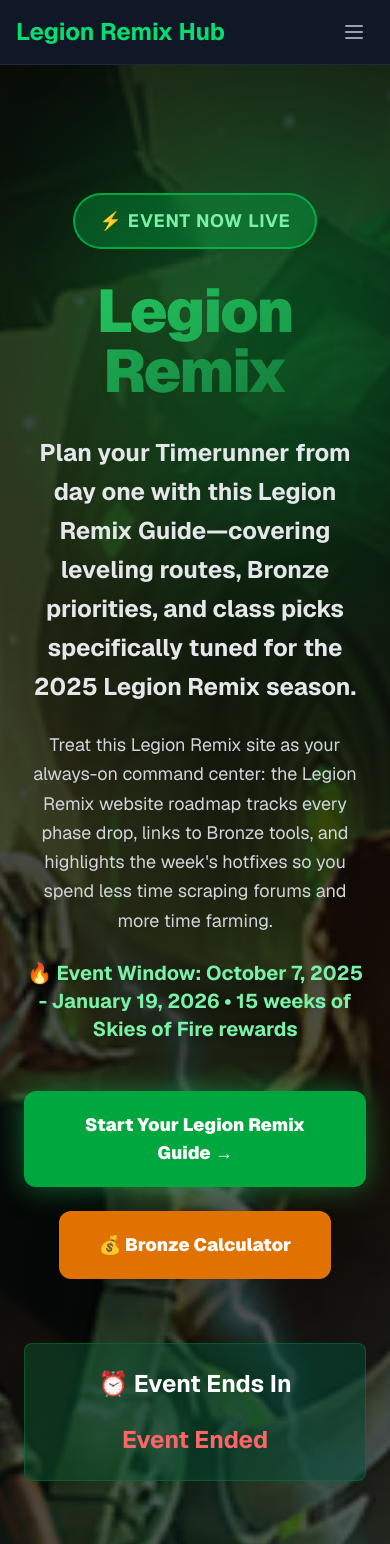
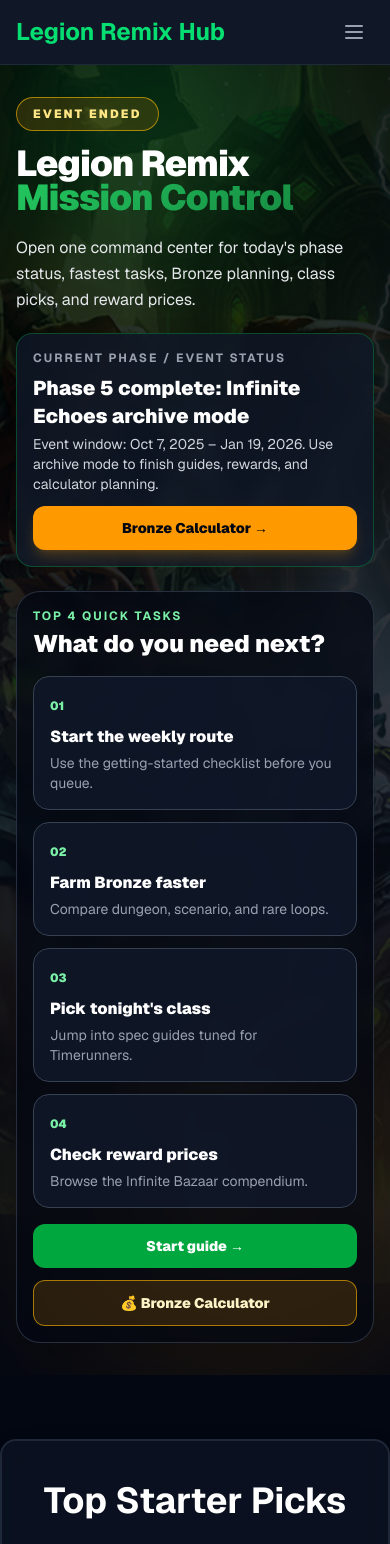
Before and after one commit to mengjian-github/legion-remix-hub, a Next.js app: page / in a window 390 px wide. Shown: the top 1544 px of the page. Built offline with nearby package versions, Linux system fonts and the light colour scheme.

Commit message:
feat: redesign mission control landing

```diff
--- a/app/calculator/page.tsx
+++ b/app/calculator/page.tsx
@@ -1,6 +1,7 @@
 'use client';
 
 import { useEffect, useMemo, useState } from 'react';
+import { trackEvent } from '@/lib/analytics';
 import dynamic from 'next/dynamic';
 import { bronzeEntries } from '@/data/rewards';
 import { farmingMethods } from '@/data/dungeons';
@@ -34,13 +35,48 @@ export default function CalculatorPage() {
   const [filter, setFilter] = useState<string>('all');
   const [searchTerm, setSearchTerm] = useState('');
   const toggleReward = (rewardId: string) => {
+    const reward = bronzeEntries.find(item => item.id === rewardId);
     const newSelected = new Set(selectedRewards);
+    const action = newSelected.has(rewardId) ? 'remove' : 'add';
     if (newSelected.has(rewardId)) {
       newSelected.delete(rewardId);
     } else {
       newSelected.add(rewardId);
     }
     setSelectedRewards(newSelected);
+    trackEvent('reward_select', {
+      reward_id: rewardId,
+      reward_name: reward?.name ?? rewardId,
+      reward_type: reward?.type ?? 'unknown',
+      action,
+      selected_count: newSelected.size,
+    });
+  };
+
+  const handleSearchChange = (value: string) => {
+    setSearchTerm(value);
+    if (value.trim().length >= 2) {
+      trackEvent('calculator_search', { query: value.trim().slice(0, 80), result_scope: filter });
+    }
+  };
+
+  const handleShareClick = async () => {
+    const shareText = `Legion Remix wishlist: ${selectedRewards.size} rewards, ${totalBronze.toLocaleString()} Bronze, ${estimatedTime.toFixed(1)}h at top farm speed.`;
+    trackEvent('export/share_click', {
+      page: 'calculator',
+      selected_count: selectedRewards.size,
+      total_bronze: totalBronze,
+    });
+
+    try {
+      if (navigator.share) {
+        await navigator.share({ title: 'Legion Remix Bronze Calculator', text: shareText, url: window.location.href });
+      } else {
+        await navigator.clipboard.writeText(shareText);
+      }
+    } catch {
+      // User cancelled native share or clipboard was unavailable; analytics has already recorded intent.
+    }
   };
 
   const totalBronze = useMemo(() => {
@@ -57,6 +93,14 @@ export default function CalculatorPage() {
     return hours;
   }, [totalBronze]);
   const faqSchema = useMemo(() => createFAQSchema(calculatorFaq), []);
+
+  useEffect(() => {
+    trackEvent('wishlist_total_changed', {
+      selected_count: selectedRewards.size,
+      total_bronze: totalBronze,
+      estimated_hours: Number(estimatedTime.toFixed(2)),
+    });
+  }, [selectedRewards.size, totalBronze, estimatedTime]);
 
   const referenceHighlights = [
     {
@@ -76,87 +120,58 @@ export default function CalculatorPage() {
   const RewardsList = dynamic(() => import('@/components/calculator/RewardsList'), { ssr: false });
 
   return (
-    <div className="min-h-screen bg-gray-950 py-12 px-4">
+    <div className="min-h-screen overflow-x-hidden bg-gray-950 py-6 sm:py-12 px-4">
       <JsonLd data={faqSchema} />
       <div className="max-w-7xl mx-auto">
-        <div className="mb-8">
-          <h1 className="text-4xl font-bold text-white mb-4">Legion Remix Bronze Calculator</h1>
-          <p className="text-gray-400">
-            Use the Legion Remix bronze calculator to select the rewards you want from the Infinite Bazaar and see how much Bronze the run will cost. Prices mirror the rewards compendium while the farming blueprint feeds the hourly estimates, so this Legion Remix calculator stays grounded in real event data.
+        <div className="mb-4">
+          <p className="mb-2 text-xs font-black uppercase tracking-[0.16em] text-amber-300">Bronze tool first</p>
+          <h1 className="text-3xl sm:text-4xl font-bold text-white mb-2">Legion Remix Bronze Calculator</h1>
+          <p className="text-sm sm:text-base text-gray-300 max-w-3xl">
+            Search 313 rewards, tap categories, and build a wishlist before you read the full planning notes.
           </p>
-          <p className="text-gray-400 mt-3">
-            This Legion Remix calculator also speaks directly to anyone searching for a Legion Remix rewards tracker or shareable planner. Toggle categories, export totals, and keep guildmates aligned on every Bronze purchase before the next Turbo Boost reset.
-          </p>
-          <div className="mt-4 bg-gray-900/60 border border-green-700/40 rounded-xl p-5">
-            <h2 className="text-lg font-semibold text-emerald-200 mb-2">Bronze Calculator Highlights</h2>
-            <ul className="list-disc list-inside text-sm text-gray-200 space-y-2">
-              <li>
-                Plan smarter farm routes by keeping the Legion Remix bronze calculator open while you compare trinkets, transmogs, and class mount wishlists.
-              </li>
-              <li>
-                Replace clunky spreadsheets—this Bronze budget planner pairs costs with farming hours so you always know which grind finishes first.
-              </li>
-              <li>
-                Share snapshots with friends; the streamlined Legion Remix calculator view keeps everyone working toward the same Bronze goals.
-              </li>
-            </ul>
-          </div>
-          <p className="text-sm text-gray-400 mt-3">
-            Quick note: some players search for “Legion Remix calculator 10” or “calculator10” — this is the same bronze calculator. Use the presets below to budget ten priority rewards quickly.
-          </p>
-          <div className="mt-4 rounded-xl border border-emerald-500/40 bg-emerald-500/10 p-5">
-            <h2 className="text-lg font-semibold text-emerald-200 mb-2">Why the Legion Remix bronze calculator matters</h2>
-            <p className="text-sm text-gray-200">
-              Search spikes for “Legion Remix bronze calculator”, “Legion Remix bronze tracker”, and “Legion Remix rewards tracker”
-              underline how often Timerunners need a single dashboard. Keep this tab open while you route keystones, price
-              out Violet Spellwing, or double-check Infinite Echoes housing decor so every Bronze investment stays deliberate.
-            </p>
+        </div>
+
+        <div className="lg:hidden sticky top-2 z-20 mb-4 rounded-2xl border border-green-700/50 bg-gray-950/95 p-3 shadow-2xl backdrop-blur">
+          <div className="grid grid-cols-3 gap-2 text-center">
+            <div>
+              <div className="text-[11px] uppercase tracking-wide text-gray-400">Items</div>
+              <div className="text-lg font-black text-white">{selectedRewards.size}</div>
+            </div>
+            <div>
+              <div className="text-[11px] uppercase tracking-wide text-gray-400">Total Bronze</div>
+              <div className="text-lg font-black text-yellow-400">{totalBronze.toLocaleString()}</div>
+            </div>
+            <div>
+              <div className="text-[11px] uppercase tracking-wide text-gray-400">Farm Time</div>
+              <div className="text-lg font-black text-green-300">{totalBronze > 0 ? `${estimatedTime.toFixed(1)}h` : '0h'}</div>
+            </div>
           </div>
         </div>
 
-        <div className="mb-8 grid lg:grid-cols-3 gap-6">
-          <div className="lg:col-span-2 bg-gray-800 border border-gray-700 rounded-lg p-6">
-            <h2 className="text-xl font-semibold text-white mb-3">How to Use the Calculator</h2>
-            <ol className="list-decimal list-inside text-sm text-gray-300 space-y-2">
-              <li>Filter or search for the cosmetics you want, then tick the checkbox to add them to your Legion Remix bronze calculator wishlist.</li>
-              <li>Keep the panel on the right open while you experiment—watch how the Legion Remix calculator updates Bronze totals alongside farm hours.</li>
-              <li>Share your plan by screenshotting the calculator summary or keeping the tab open as you run dungeons.</li>
-            </ol>
-          </div>
-          <div className="bg-gray-800 border border-amber-700/50 rounded-lg p-6">
-            <h3 className="text-lg font-semibold text-amber-300 mb-3">Preset Ideas</h3>
-            <p className="text-sm text-gray-300 mb-3">
-              Drop these sets straight into the Legion Remix bronze calculator and adjust totals for your roster.
-            </p>
-            <ul className="text-sm text-gray-300 space-y-2">
-              <li>Grab every class mount for an alt army.</li>
-              <li>Plan zone achievements with the Illusion and pet rewards.</li>
-              <li>Track big-ticket weapons like Violet Spellwing and Corrupted Shalamayne.</li>
-            </ul>
-          </div>
-        </div>
-
-        <div className="grid lg:grid-cols-3 gap-8">
+        <div className="grid min-w-0 lg:grid-cols-3 gap-5 lg:gap-8">
           {/* Main Content */}
-          <div className="lg:col-span-2 space-y-6">
+          <div className="min-w-0 lg:col-span-2 space-y-3 sm:space-y-6">
             {/* Filters */}
-            <div className="bg-gray-800 border border-gray-700 rounded-lg p-6">
-              <div className="flex flex-col md:flex-row gap-4">
+            <div className="min-w-0 bg-gray-800 border border-gray-700 rounded-lg p-3 sm:p-6">
+              <div className="flex flex-col gap-3">
                 <div className="flex-1">
                   <input
                     type="text"
                     placeholder="Search rewards..."
                     value={searchTerm}
-                    onChange={(e) => setSearchTerm(e.target.value)}
+                    onChange={(e) => handleSearchChange(e.target.value)}
                     className="w-full px-4 py-2 bg-gray-700 border border-gray-600 rounded-md text-white placeholder-gray-400 focus:outline-none focus:border-green-500"
                   />
                 </div>
-                <div className="flex gap-2 flex-wrap">
+                <div className="-mx-1 flex gap-2 overflow-x-auto px-1 pb-1">
                   {calculatorTypes.map((type) => (
                     <button
                       key={type}
-                      onClick={() => setFilter(type)}
-                      className={`px-4 py-2 rounded-md font-medium transition-colors ${
+                      onClick={() => {
+                        setFilter(type);
+                        trackEvent('calculator_filter_click', { filter: type });
+                      }}
+                      className={`min-h-10 shrink-0 px-4 py-2 rounded-md font-medium transition-colors ${
                         filter === type
                           ? 'bg-green-600 text-white'
                           : 'bg-gray-700 text-gray-300 hover:bg-gray-600'
@@ -224,6 +239,12 @@ export default function CalculatorPage() {
                       >
                         Clear All
                       </button>
+                      <button
+                        onClick={handleShareClick}
+                        className="w-full mt-2 px-4 py-2 bg-amber-600 hover:bg-amber-500 text-white rounded-md font-medium transition-colors"
+                      >
+                        Copy / Share Summary
+                      </button>
                     </>
                   )}
                 </div>
@@ -240,6 +261,7 @@ export default function CalculatorPage() {
                     onClick={() => {
                       const mountIds = bronzeEntries.filter(r => r.type === 'mount').map(r => r.id);
                       setSelectedRewards(new Set(mountIds));
+                      trackEvent('wishlist_total_changed', { preset: 'all_mounts', selected_count: mountIds.length });
                     }}
                     className="w-full px-4 py-2 bg-gray-700 hover:bg-gray-600 text-white rounded-md text-sm transition-colors"
                   >
@@ -249,6 +271,7 @@ export default function CalculatorPage() {
                     onClick={() => {
                       const petIds = bronzeEntries.filter(r => r.type === 'pet').map(r => r.id);
                       setSelectedRewards(new Set(petIds));
+                      trackEvent('wishlist_total_changed', { preset: 'all_pets', selected_count: petIds.length });
                     }}
                     className="w-full px-4 py-2 bg-gray-700 hover:bg-gray-600 text-white rounded-md text-sm transition-colors"
                   >
@@ -258,6 +281,7 @@ export default function CalculatorPage() {
                     onClick={() => {
                       const housingIds = bronzeEntries.filter(r => r.category === 'housing').map(r => r.id);
                       setSelectedRewards(new Set(housingIds));
+                      trackEvent('wishlist_total_changed', { preset: 'housing_decor', selected_count: housingIds.length });
                     }}
                     className="w-full px-4 py-2 bg-gray-700 hover:bg-gray-600 text-white rounded-md text-sm transition-colors"
                   >
@@ -267,6 +291,7 @@ export default function CalculatorPage() {
                     onClick={() => {
                       const allIds = bronzeEntries.map(r => r.id);
                       setSelectedRewards(new Set(allIds));
+                      trackEvent('wishlist_total_changed', { preset: 'everything', selected_count: allIds.length });
                     }}
                     className="w-full px-4 py-2 bg-gray-700 hover:bg-gray-600 text-white rounded-md text-sm transition-colors"
                   >
@@ -275,6 +300,28 @@ export default function CalculatorPage() {
                 </div>
               </div>
             </div>
+          </div>
+        </div>
+
+        <div className="mt-12 grid lg:grid-cols-3 gap-6">
+          <div className="lg:col-span-2 bg-gray-900/60 border border-green-700/40 rounded-lg p-5 sm:p-6">
+            <h2 className="text-xl font-semibold text-emerald-200 mb-2">Bronze Calculator Highlights</h2>
+            <p className="text-sm text-gray-300 mb-3">
+              Use the Legion Remix bronze calculator to select the rewards you want from the Infinite Bazaar and see how much Bronze the run will cost. Prices mirror the rewards compendium while the farming blueprint feeds hourly estimates.
+            </p>
+            <ul className="list-disc list-inside text-sm text-gray-300 space-y-2">
+              <li>Plan smarter farm routes while comparing trinkets, transmogs, mounts, toys, and class-set wishlists.</li>
+              <li>Replace spreadsheets with a Bronze budget planner that pairs costs with farming hours.</li>
+              <li>Players searching for “Legion Remix calculator 10” or “calculator10” can use presets to budget priority rewards quickly.</li>
+            </ul>
+          </div>
+          <div className="bg-gray-900/60 border border-amber-700/40 rounded-lg p-5 sm:p-6">
+            <h2 className="text-xl font-semibold text-amber-200 mb-2">How to use it</h2>
+            <ol className="list-decimal list-inside text-sm text-gray-300 space-y-2">
+              <li>Search rewards or tap a category.</li>
+              <li>Select items to update total Bronze and farm time.</li>
+              <li>Copy/share the summary for your guild plan.</li>
+            </ol>
           </div>
         </div>
 
--- a/app/page.tsx
+++ b/app/page.tsx
@@ -24,6 +24,39 @@ export const metadata: Metadata = {
 
 export default function Home() {
   const currentPhase = getCurrentPhase();
+  const eventStatus = currentPhase ? 'Event now live' : 'Event ended';
+  const eventStatusTone = currentPhase ? 'text-green-300 border-green-400/60 bg-green-500/15' : 'text-amber-200 border-amber-400/60 bg-amber-500/15';
+  const phaseLabel = currentPhase ? currentPhase.name : 'Phase 5 complete: Infinite Echoes archive mode';
+  const quickTasks = [
+    {
+      title: 'Start the weekly route',
+      detail: 'Use the getting-started checklist before you queue.',
+      href: '/guides/getting-started',
+      event: 'quick_task_click',
+      task: 'weekly_route',
+    },
+    {
+      title: 'Farm Bronze faster',
+      detail: 'Compare dungeon, scenario, and rare loops.',
+      href: '/guides/bronze-farming',
+      event: 'quick_task_click',
+      task: 'bronze_farming',
+    },
+    {
+      title: "Pick tonight's class",
+      detail: 'Jump into spec guides tuned for Timerunners.',
+      href: '/classes',
+      event: 'quick_task_click',
+      task: 'class_picker',
+    },
+    {
+      title: 'Check reward prices',
+      detail: 'Browse the Infinite Bazaar compendium.',
+      href: '/rewards',
+      event: 'quick_task_click',
+      task: 'reward_prices',
+    },
+  ];
 
   const mainGuideDirectory = [
     { label: 'Legion Remix Guide for Infinite Knowledge farming', href: '/guides/infinite-knowledge' },
@@ -129,71 +162,109 @@ export default function Home() {
   return (
     <div className="min-h-screen bg-gray-950">
       {/* Hero Section */}
-      <section className="relative py-32 md:py-40 px-6 overflow-hidden min-h-[90vh] flex items-center">
-        {/* Background Image */}
+      <section className="relative px-4 py-8 sm:px-6 md:py-12 overflow-hidden min-h-[calc(100vh-5rem)] flex items-center">
         <div className="absolute inset-0 z-0">
           <Image
             src={legionImages.heroBanner}
-            alt="Legion Remix: Skies of Fire"
+            alt="Legion Remix command center background"
             fill
             sizes="100vw"
             priority
             className="object-cover scale-105"
           />
-          {/* Dark overlay for better text readability */}
-          <div className="absolute inset-0 bg-gradient-to-b from-black/80 via-black/60 to-gray-950"></div>
+          <div className="absolute inset-0 bg-gradient-to-b from-black/85 via-gray-950/80 to-gray-950"></div>
         </div>
 
-        {/* Decorative fel glow effects - Enhanced */}
-        <div className="absolute inset-0 z-0 opacity-40">
-          <div className="absolute top-20 left-20 w-96 h-96 bg-green-500 rounded-full blur-[120px] animate-pulse-slow"></div>
-          <div className="absolute bottom-20 right-20 w-[500px] h-[500px] bg-emerald-600 rounded-full blur-[140px] animate-pulse-slower"></div>
-          <div className="absolute top-1/2 left-1/2 transform -translate-x-1/2 -translate-y-1/2 w-[600px] h-[600px] bg-green-700 rounded-full blur-[160px] animate-pulse-slowest"></div>
+        <div className="absolute inset-0 z-0 opacity-30">
+          <div className="absolute -top-16 left-6 h-64 w-64 rounded-full bg-green-500 blur-[100px]"></div>
+          <div className="absolute bottom-12 right-0 h-72 w-72 rounded-full bg-amber-500 blur-[120px]"></div>
         </div>
 
         <div className="max-w-7xl mx-auto relative z-10 w-full">
-          <div className="text-center mb-16">
-            <div className="inline-block mb-8 px-6 py-3 bg-green-500/30 border-2 border-green-500/70 rounded-full backdrop-blur-sm">
-              <span className="text-green-300 font-bold text-lg tracking-wider">⚡ EVENT NOW LIVE</span>
+          <div className="grid gap-6 lg:grid-cols-[1.05fr_0.95fr] lg:items-center">
+            <div>
+              <div className={`mb-4 inline-flex items-center rounded-full border px-4 py-2 text-xs font-black uppercase tracking-[0.18em] ${eventStatusTone}`}>
+                {eventStatus}
               </div>
-            <h1 className="text-6xl md:text-8xl lg:text-9xl font-black text-white mb-8 tracking-tight leading-none">
-              <span className="text-gradient-fel drop-shadow-2xl">Legion Remix</span>
+              <h1 className="text-4xl sm:text-5xl md:text-7xl font-black text-white tracking-tight leading-[0.95]">
+                Legion Remix
+                <span className="block text-gradient-fel">Mission Control</span>
               </h1>
-            <p className="text-2xl md:text-3xl lg:text-4xl text-gray-200 mb-6 font-bold max-w-5xl mx-auto leading-relaxed">
-              Plan your Timerunner from day one with this Legion Remix Guide—covering leveling routes, Bronze priorities, and class picks specifically tuned for the 2025 Legion Remix season.
+              <p className="mt-5 max-w-2xl text-base sm:text-lg md:text-xl text-gray-200 leading-relaxed">
+                Open one command center for today&apos;s phase status, fastest tasks, Bronze planning, class picks, and reward prices.
               </p>
-            <p className="text-lg md:text-xl text-gray-300 mb-6 max-w-4xl mx-auto leading-relaxed">
-              Treat this Legion Remix site as your always-on command center: the Legion Remix website roadmap tracks every phase drop, links to Bronze tools, and highlights the week&apos;s hotfixes so you spend less time scraping forums and more time farming.
-            </p>
-            <p className="text-xl md:text-2xl text-green-300 font-bold mb-12 drop-shadow-lg">
-              🔥 Event Window: October 7, 2025 - January 19, 2026 • 15 weeks of Skies of Fire rewards
-            </p>
-            <div className="flex flex-wrap justify-center gap-6 mb-12">
+
+              <div className="mt-5 rounded-2xl border border-green-500/30 bg-gray-900/80 p-4 shadow-2xl backdrop-blur">
+                <p className="text-xs font-bold uppercase tracking-[0.16em] text-gray-400">Current Phase / Event Status</p>
+                <div className="mt-2 flex flex-col gap-3 sm:flex-row sm:items-center sm:justify-between">
+                  <div>
+                    <p className="text-xl font-black text-white">{phaseLabel}</p>
+                    <p className="mt-1 text-sm text-gray-300">Event window: Oct 7, 2025 – Jan 19, 2026. Use archive mode to finish guides, rewards, and calculator planning.</p>
+                  </div>
+                  <Link
+                    href="/calculator"
+                    data-track-event="calculator_cta_click"
+                    data-track-prop-page="home"
+                    data-track-prop-location="status_card"
+                    className="inline-flex min-h-11 shrink-0 items-center justify-center rounded-xl bg-amber-500 px-5 py-3 text-sm font-black text-gray-950 shadow-lg shadow-amber-500/20 transition hover:bg-amber-400"
+                  >
+                    Bronze Calculator →
+                  </Link>
+                </div>
+              </div>
+            </div>
+
+            <div className="rounded-3xl border border-gray-700/70 bg-gray-950/75 p-4 shadow-2xl backdrop-blur md:p-6">
+              <div className="mb-4 flex items-center justify-between gap-3">
+                <div>
+                  <p className="text-xs font-bold uppercase tracking-[0.16em] text-green-300">Top 4 quick tasks</p>
+                  <h2 className="mt-1 text-2xl font-black text-white">What do you need next?</h2>
+                </div>
+                <span className="hidden rounded-full border border-amber-400/40 bg-amber-500/10 px-3 py-1 text-xs font-bold text-amber-200 sm:inline">313 rewards tracked</span>
+              </div>
+
+              <div className="grid grid-cols-1 gap-3 sm:grid-cols-2">
+                {quickTasks.map((task, index) => (
+                  <Link
+                    key={task.title}
+                    href={task.href}
+                    data-track-event={task.event}
+                    data-track-prop-page="home"
+                    data-track-prop-location="hero_quick_tasks"
+                    data-track-prop-task={task.task}
+                    className="group rounded-2xl border border-gray-700 bg-gray-900/90 p-4 transition hover:border-green-400/70 hover:bg-green-950/30"
+                  >
+                    <span className="text-xs font-black text-green-300">0{index + 1}</span>
+                    <h3 className="mt-2 text-base font-black text-white group-hover:text-green-200">{task.title}</h3>
+                    <p className="mt-1 text-sm text-gray-400">{task.detail}</p>
+                  </Link>
+                ))}
+              </div>
+
+              <div className="mt-4 grid gap-3 sm:grid-cols-2">
                 <Link
                   href="/guides/getting-started"
                   data-track-event="guide_start_click"
                   data-track-prop-page="home"
                   data-track-prop-location="hero_primary"
-                className="px-10 py-5 text-lg bg-green-600 hover:bg-green-500 text-white font-black rounded-xl transition-all fel-glow-strong hover:scale-105 transform shadow-2xl"
+                  className="inline-flex min-h-11 items-center justify-center rounded-xl bg-green-600 px-5 py-3 text-sm font-black text-white transition hover:bg-green-500"
                 >
-                Start Your Legion Remix Guide →
+                  Start guide →
                 </Link>
                 <Link
                   href="/calculator"
-                data-track-event="tool_entry_click"
+                  data-track-event="calculator_cta_click"
                   data-track-prop-page="home"
-                data-track-prop-location="hero_bronze_calculator"
-                className="px-10 py-5 text-lg bg-amber-600 hover:bg-amber-500 text-white font-black rounded-xl transition-all bronze-glow-strong hover:scale-105 transform shadow-2xl"
+                  data-track-prop-location="hero_primary"
+                  className="inline-flex min-h-11 items-center justify-center rounded-xl border border-amber-400/60 bg-amber-500/15 px-5 py-3 text-sm font-black text-amber-100 transition hover:bg-amber-500/25"
                 >
                   💰 Bronze Calculator
                 </Link>
               </div>
             </div>
-
-          {/* Countdown */}
-          <div className="max-w-3xl mx-auto">
-            <Countdown targetDate={eventDates.end} title="⏰ Event Ends In" />
           </div>
+        </div>
+      </section>
           <div className="mt-16 bg-gray-900/60 border-2 border-gray-700/50 rounded-2xl p-10 backdrop-blur-md shadow-2xl" id="legion-remix-guide-checklist">
             <h3 className="text-4xl font-bold text-white mb-8 text-center">Top Starter Picks</h3>
             <div className="grid md:grid-cols-3 gap-10 text-base text-gray-300">
@@ -245,8 +316,6 @@ export default function Home() {
               </div>
             </div>
           </div>
-        </div>
-      </section>
 
       {/* Trending Searches */}
       <section className="bg-gray-950 border-y border-gray-800">
--- a/components/layout/Footer.tsx
+++ b/components/layout/Footer.tsx
@@ -124,7 +124,7 @@ export default function Footer() {
           <p className="text-center text-gray-500 text-sm">
             &copy; {new Date().getFullYear()} Legion Remix Hub. World of Warcraft and Blizzard Entertainment
             are trademarks or registered trademarks of Blizzard Entertainment, Inc. in the U.S. and/or other countries.
-            This site is fan-made and not affiliated with Blizzard Entertainment.
+            This community tool is fan-made and not affiliated with, endorsed by, or sponsored by Blizzard Entertainment.
           </p>
         </div>
       </div>
```
Also changed, not shown: components/calculator/RewardsList.tsx (+10 -9 lines). Lines whose indentation alone changed are shown as unchanged.
